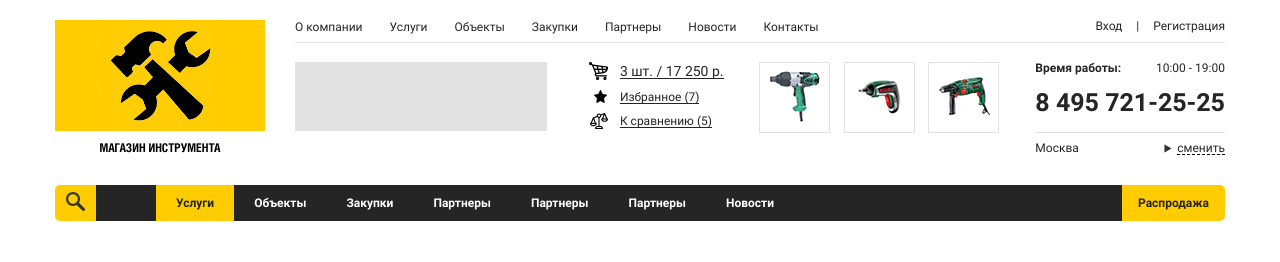
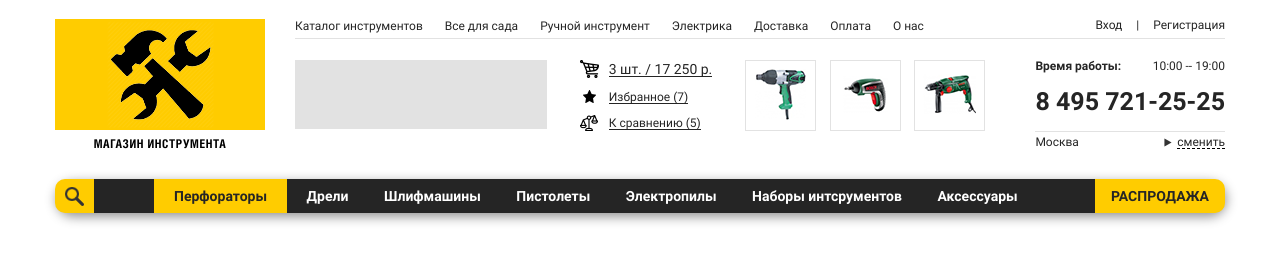
Before and after one commit to Yuliya-1102/TestMarkup-2021, a plain HTML site: page index.html in a window 1280 px wide. Drawn offline with Linux system fonts and the light colour scheme.

Commit message:
fix bag pixelPerfect

```diff
--- a/index.html
+++ b/index.html
@@ -23,13 +23,13 @@
 						<div class="header__top-menu">
 							<nav class="menu">
 								<ul class="menu__list">
-									<li class="menu__item"><a href="#" class="menu__link">О компании</a></li>
-									<li class="menu__item"><a href="#" class="menu__link">Услуги</a></li>
-									<li class="menu__item"><a href="#" class="menu__link">Объекты</a></li>
-									<li class="menu__item"><a href="#" class="menu__link">Закупки</a></li>
-									<li class="menu__item"><a href="#" class="menu__link">Партнеры</a></li>
-									<li class="menu__item"><a href="#" class="menu__link">Новости</a></li>
-									<li class="menu__item"><a href="#" class="menu__link">Контакты</a></li>
+									<li class="menu__item"><a href="#" class="menu__link">Каталог инструментов</a></li>
+									<li class="menu__item"><a href="#" class="menu__link">Все для сада</a></li>
+									<li class="menu__item"><a href="#" class="menu__link">Ручной инструмент</a></li>
+									<li class="menu__item"><a href="#" class="menu__link">Электрика</a></li>
+									<li class="menu__item"><a href="#" class="menu__link">Доставка</a></li>
+									<li class="menu__item"><a href="#" class="menu__link">Оплата</a></li>
+									<li class="menu__item"><a href="#" class="menu__link">О нас</a></li>
 								</ul>
 							</nav>
 						</div>
@@ -42,6 +42,7 @@
 					</div>
 					<!-- header__top -->
 					<div class="header__main">
+						<div class="header__main-inner">
 							<div class="header__main-banner"></div>
 							<!-- /.header__banner -->
 							<div class="header__main-data">
@@ -94,10 +95,12 @@
 								</div>
 							</div>
 							<!-- header__main-goods -->
+						</div>
+
 						<div class="header__main-information">
 							<div class="header__main-information_time">
 								<span class="header__main-information_time-title">Время работы:</span>
-								<span class="header__main-information_time-clock">10:00 - 19:00</span>
+								<span class="header__main-information_time-clock">10:00 -- 19:00</span>
 							</div>
 							<a href="tel:+78006548745" class="header__main-information_phone">8 495 721-25-25</a>
 							<div class="header__main-information_location">
@@ -121,16 +124,19 @@
 	<div class="categories">
 		<div class="container">
 			<div class="categories__inner">
+				<p class="categories__item-icon">
+					<img src="images/search.png" alt="">
+				</p>
 				<nav class="categories__lists">
 					<ul class="categories__list">
-						<li class="categories__item categories__item-icon"><img src="images/search.png" alt=""></li>
-						<li class="categories__item categories__item-active"><a href="#" class="categories__link">Услуги</a></li>
-						<li class="categories__item"><a href="#" class="categories__link">Объекты</a></li>
-						<li class="categories__item"><a href="#" class="categories__link">Закупки</a></li>
-						<li class="categories__item"><a href="#" class="categories__link">Партнеры</a></li>
-						<li class="categories__item"><a href="#" class="categories__link">Партнеры</a></li>
-						<li class="categories__item"><a href="#" class="categories__link">Партнеры</a></li>
-						<li class="categories__item"><a href="#" class="categories__link">Новости</a></li>
+						<!-- <li class="categories__item categories__item-icon"><img src="images/search.png" alt=""></li> -->
+						<li class="categories__item categories__item-active"><a href="#" class="categories__link">Перфораторы</a></li>
+						<li class="categories__item"><a href="#" class="categories__link">Дрели</a></li>
+						<li class="categories__item"><a href="#" class="categories__link">Шлифмашины</a></li>
+						<li class="categories__item"><a href="#" class="categories__link">Пистолеты</a></li>
+						<li class="categories__item"><a href="#" class="categories__link">Электропилы</a></li>
+						<li class="categories__item"><a href="#" class="categories__link">Наборы интсрументов</a></li>
+						<li class="categories__item"><a href="#" class="categories__link">Аксессуары</a></li>
 					</ul>
 				</nav>
 				<p class="categories__item-active categories__sale">
--- a/scss/style.scss
+++ b/scss/style.scss
@@ -18,8 +18,8 @@ body{
   margin: 0 auto;
 }
 .header{
-	padding-top: 20px;
-	margin-bottom: 30px;
+	padding-top: 19px;
+	margin-bottom: 29px;
 	&__inner{
 		display: flex;
 	}
@@ -35,7 +35,8 @@ body{
 		text-align: center;
 	}
 	&-name{
-		margin-top: 9px;
+		margin-top: 6px;
+		letter-spacing: 0.6px;
 		text-transform: uppercase;
 		color: #000;
 		font-family: 'Helios Cond Bold', sans-serif;
@@ -46,8 +47,8 @@ body{
 	display: flex;
 	justify-content: space-between;
 	align-items: start;
-	padding-bottom: 9px;
-	margin-bottom: 19px;
+	padding-bottom: 6px;
+	margin-bottom: 21px;
 	border-bottom: 1px solid $borderColor;
 	&_vertical-line{
 		margin: 0 11px;
@@ -61,13 +62,18 @@ body{
 }
 .menu{
 	&__item{
-		margin-right: 24px;
+		margin-right: 19px;
 	}
 }
 
 .header__main{
 	display: flex;
 	justify-content: space-between;
+	&-inner{
+		display: flex;
+		justify-content: space-between;
+		width: 74.20%;
+	}
 	&-banner{
 		width: 252px;
 		height: 69px;
@@ -80,10 +86,10 @@ body{
 	&_item{
 		display: flex;
 		align-items: center;
-		margin-bottom: 7px;
+		margin-bottom: 9px;
 	}
 	&_icon{
-		width: 25px;
+		width: 17px;
 		text-align: right;
 		margin-right: 12px;
 	}
@@ -104,10 +110,15 @@ body{
 	&_good{
 		width: 71px;
 		height: 71px;
+		overflow: hidden;
 		display: flex;
 		align-items: center;
 		justify-content: center;
 		border: 1px solid $borderColor;
+	}
+	&_img{
+		max-width: 70px;
+		max-height: 70px;
 	}
 }
 
@@ -122,7 +133,7 @@ body{
 	&_phone{
 		font-size: 25px;
 		font-family: 'Roboto Bold';
-		margin: 16px 0 9px;
+		margin: 17px 0 4px;
 		padding-bottom: 17px;
 		border-bottom: 1px solid $borderColor;
 	}
@@ -149,40 +160,48 @@ body{
 
 .categories{
 	font-family: 'Roboto Bold';
+	font-size: 14px;
 	color: #fff;
 	&__inner{
 		display: flex;
 		justify-content: space-between;
-		flex-direction: row;
-		height: 100%;
 		background-color: $mainColor;
-		border-radius: 8px;
+		border-radius: 18px;
+		box-shadow: 1.3px 3.5px 12px 0 rgba(0, 0, 0, 0.44);
 	}
-	&__list{
-		display: flex;
-	}
-	&__sale{
-		padding: 0 16px;
-		border-radius: 0px 5px 5px 0px;
-		margin-left: 0px;
+	&__lists{
+		flex-grow: 1;
+		margin-left: 60px;
 	}
 	&__link{
-		height: 100%;
+		padding: 10px 0;
 		display: flex;
 		align-items: center;
 	}
+	&__sale{
+		display: flex;
+		align-items: center;
+		padding: 0 16px;
+		border-radius: 0px 10px 10px 0px;
+		margin-left: 0px;
+		text-transform: uppercase;
+	}
 }
 .categories__item{
-	padding: 0 20px;
+	padding: 0 16px;
 	&-icon{
+		display: flex;
+		align-items: center;
+		padding: 0 10px;
 		background-color: $activeColor;
-		padding: 7px 11px 8px 11px;
-		border-radius: 5px 0 0 5px;
+		border-radius: 10px 0 0 10px;
 		cursor: pointer;
 	}
 	&-active{
-		margin-left: 60px;
 		color: $mainColor;
 		background-color: $activeColor;
 	}
 }
+.categories__item:first-child{
+	padding: 0 20px;
+}
```
Also changed, not shown: css/style.css, 1 other file. Lines whose indentation alone changed are shown as unchanged.
